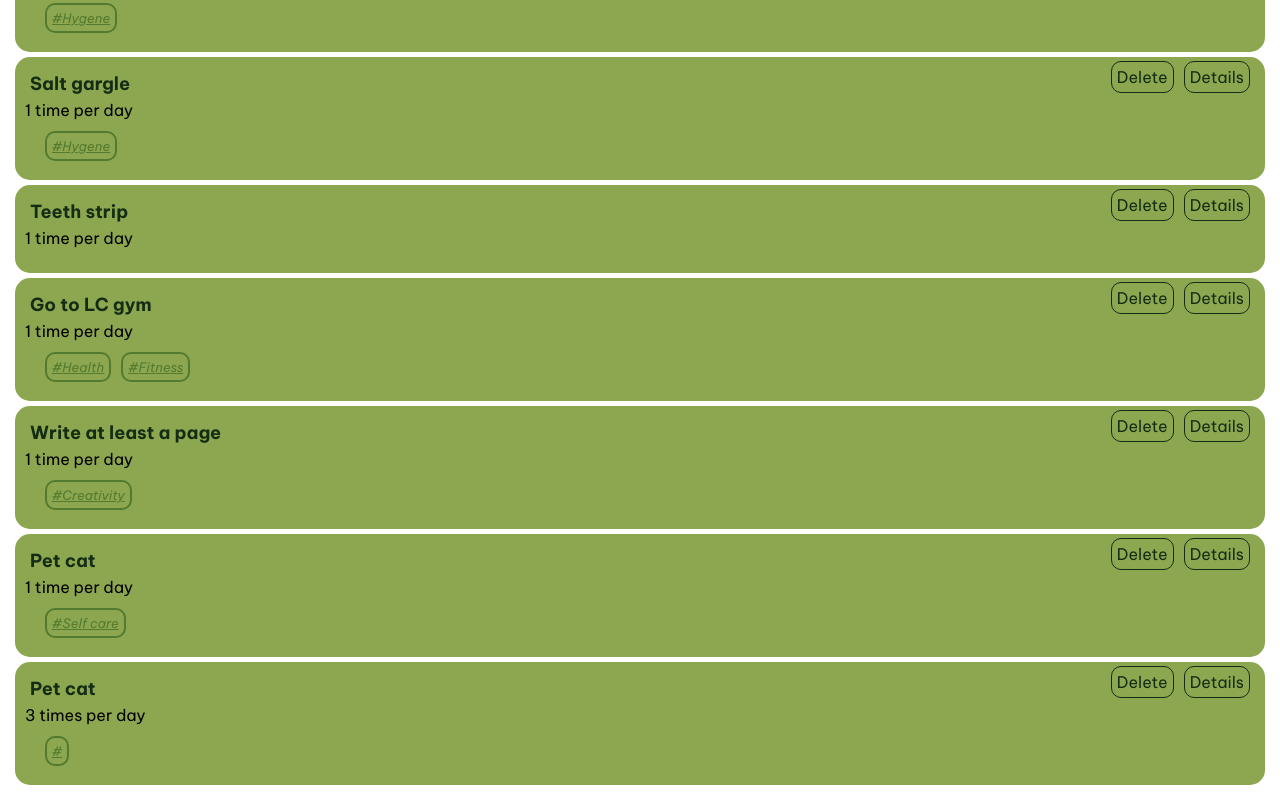
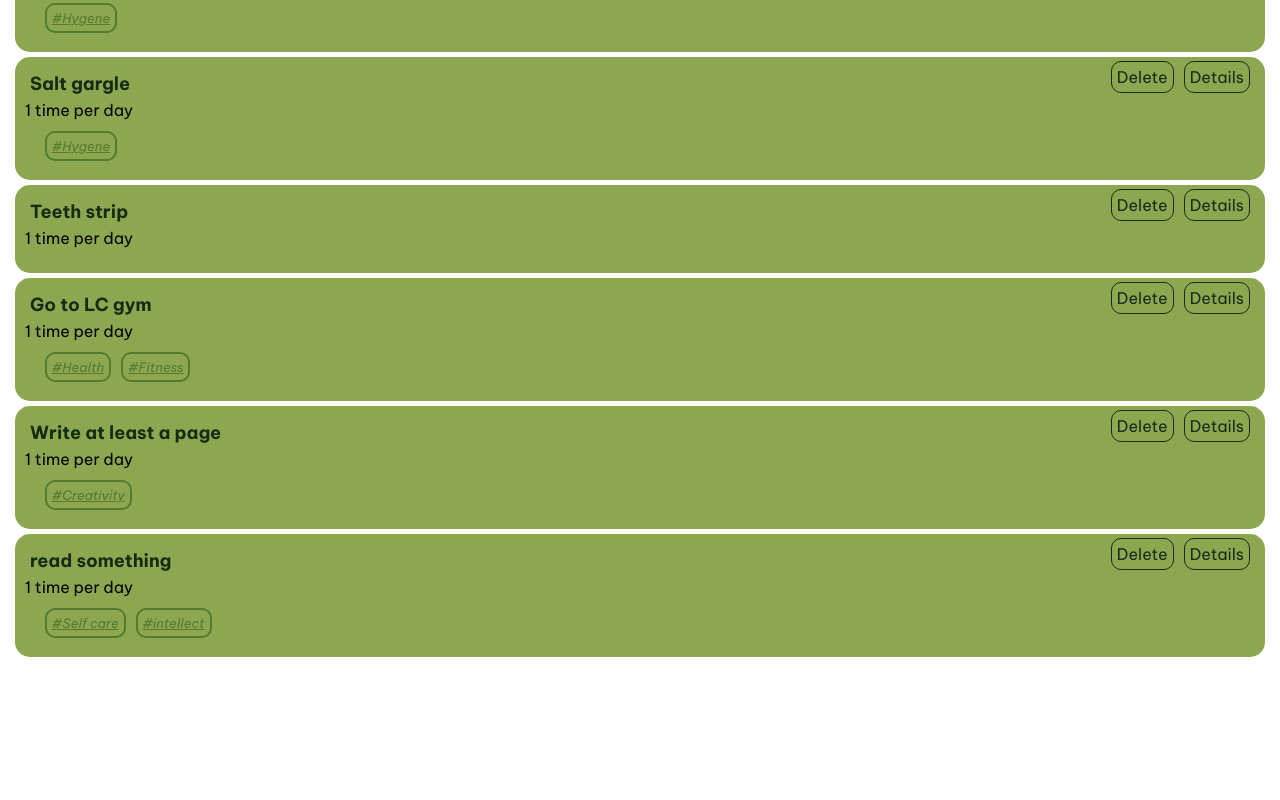
Before and after one commit to kandriam/habbit-prototype, an Angular app: page / in a window 1280 px wide. Shown: the part 655-1455 px from the top of the page. After the commit the page ends 1327 px from the top, so only its background shows below. Built offline with nearby package versions, Linux system fonts and the light colour scheme; data requests are answered from the project's data file.

Commit message:
Habit tag fix
No empty tag when a habit is created with no tags

```diff
--- a/db.json
+++ b/db.json
@@ -51,22 +51,13 @@
     },
     {
       "id": "6",
-      "name": "Pet cat",
+      "name": "read something",
       "timesperinstance": 1,
       "frequency": "daily",
-      "description": "Saka",
+      "description": "news and book",
       "tags": [
-        "Self care"
-      ]
-    },
-    {
-      "id": "7",
-      "name": "Pet cat",
-      "timesperinstance": 3,
-      "frequency": "daily",
-      "description": "Saka",
-      "tags": [
-        ""
+        "Self care",
+        "intellect"
       ]
     }
   ]
--- a/src/app/habit.service.ts
+++ b/src/app/habit.service.ts
@@ -47,6 +47,7 @@ export class HabitService {
 
     // Fetch all habits to determine the next id
     this.getAllHabits().then(habits => {
+      console.log(habits.length);
       const maxId = habits.length > 0 ? Math.max(...habits.map(h => h.id)) : 0;
       const newId = String(maxId + 1);
       fetch(this.url, {
@@ -60,12 +61,17 @@ export class HabitService {
         timesperinstance,
         frequency,
         description,
-        tags: Array.isArray(tags) ? tags : tags.split(',').map(t => t.trim())
+        tags: tags.split(',').map((tag: string) => tag.trim()).filter((tag: string) => tag.length > 0),
+        // tags: Array.isArray(tags) ? tags : tags.split(',').map(t => t.trim())
       })
       });
     });
     window.location.reload();
   }
+  // (this.applyForm.value.tags ?? '')
+        // .split(',')
+        // .map((tag: string) => tag.trim())
+        // .filter((tag: string) => tag.length > 0),
 
   deleteHabit(id: number) {
     fetch(`${this.url}/${id}`, {
--- a/src/app/habitdetails/habitdetails.ts
+++ b/src/app/habitdetails/habitdetails.ts
@@ -38,7 +38,7 @@ import { FormControl, FormGroup, ReactiveFormsModule } from '@angular/forms';
 
           <section class="details-section">
             @for (tag of habit?.tags; track $index) {
-              <a class="habit-tags" href="#">{{ tag }}</a>
+              <a class="habit-tags" (click)="searchByTag(tag)">{{ tag }}</a>
             }
           </section>
         </div>
@@ -107,7 +107,23 @@ export class Details {
     });
   }
 
-  // Edit the habit using the form's inputted values
+
+  // searchByTag does not yet work
+  // (Ideally) sends user to home and searches
+  // using the tag
+  searchByTag(tag: string): void {
+    console.log(tag);
+    window.location.href = '/';
+    console.log(window.location)
+    const searchInput = document.getElementById('search-bar') as HTMLInputElement | null;
+    if (searchInput) {
+      searchInput.value = tag;
+      searchInput.dispatchEvent(new Event('input'));
+    }
+  }
+
+  // Call habitService's editHabit() using form inputs
+  // in order to edit the habit's values
   editHabit() {
     this.habitService.editHabit(
       this.habitId,
@@ -123,6 +139,8 @@ export class Details {
     window.location.reload();
   }
 
+  // Call habitService's deleteHabit() using habit's id
+  // in order to delete the habit
   deleteHabit(id: number | undefined) {
     if (id !== undefined) {
       console.log(`Deleting habit from details: ${id}`)
```
